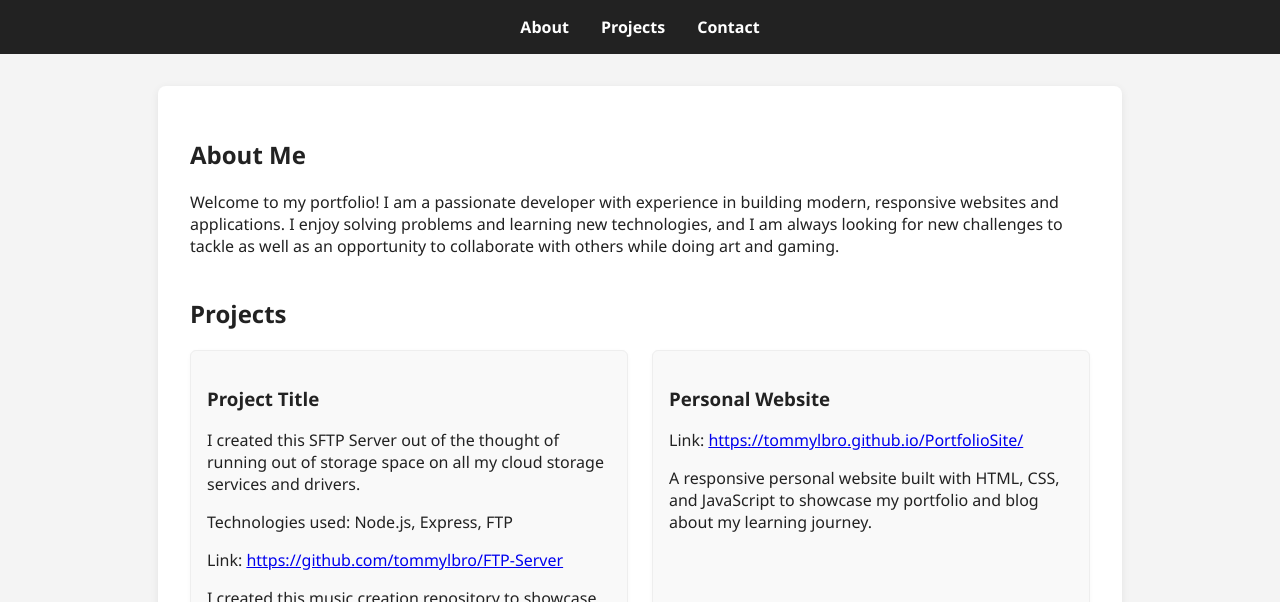
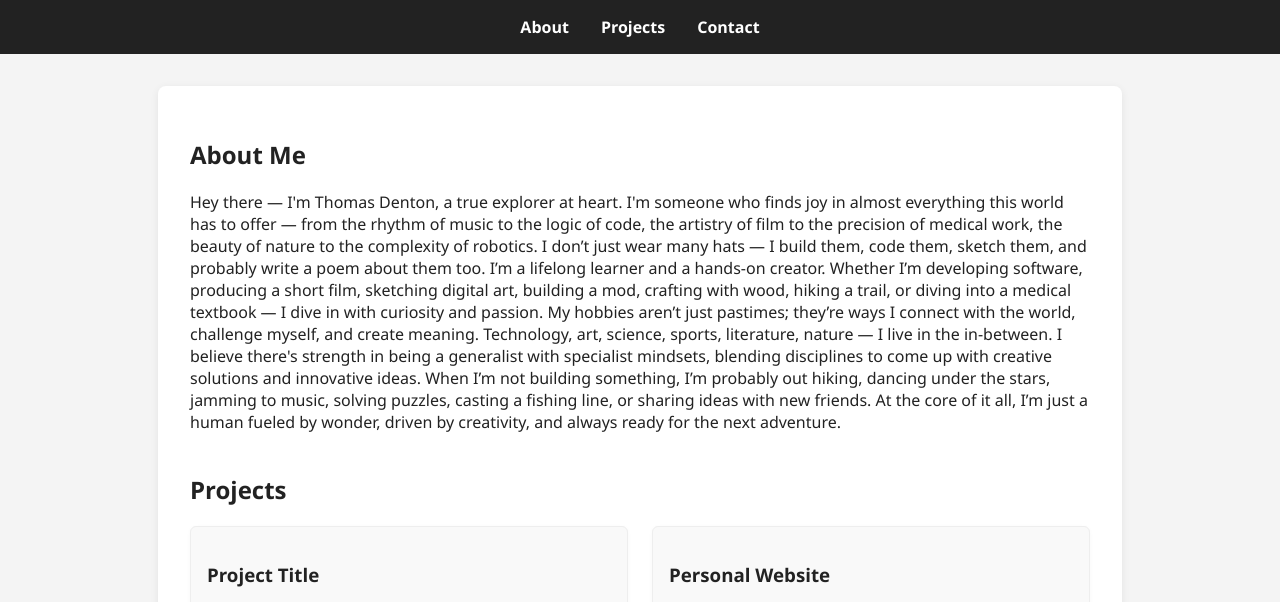
Before and after one commit to tommylbro/Job-Application-Portfolio, a plain HTML site: page index.html in a window 1280 px wide. Shown: the part 129-731 px from the top of the page. Drawn offline with Linux system fonts and the light colour scheme.

Commit message:
Add files via upload

```diff
--- a/index.html
+++ b/index.html
@@ -21,7 +21,13 @@
     <main>
         <section id="about">
             <h2>About Me</h2>
-            <p>Welcome to my portfolio! I am a passionate developer with experience in building modern, responsive websites and applications. I enjoy solving problems and learning new technologies, and I am always looking for new challenges to tackle as well as an opportunity to collaborate with others while doing art and gaming.</p>
+            <p>Hey there — I'm Thomas Denton, a true explorer at heart. I'm someone who finds joy in almost everything this world has to offer — from the rhythm of music to the logic of code, the artistry of film to the precision of medical work, the beauty of nature to the complexity of robotics. I don’t just wear many hats — I build them, code them, sketch them, and probably write a poem about them too.
+
+I’m a lifelong learner and a hands-on creator. Whether I’m developing software, producing a short film, sketching digital art, building a mod, crafting with wood, hiking a trail, or diving into a medical textbook — I dive in with curiosity and passion. My hobbies aren’t just pastimes; they’re ways I connect with the world, challenge myself, and create meaning.
+
+Technology, art, science, sports, literature, nature — I live in the in-between. I believe there's strength in being a generalist with specialist mindsets, blending disciplines to come up with creative solutions and innovative ideas.
+
+When I’m not building something, I’m probably out hiking, dancing under the stars, jamming to music, solving puzzles, casting a fishing line, or sharing ideas with new friends. At the core of it all, I’m just a human fueled by wonder, driven by creativity, and always ready for the next adventure.</p>
         </section>
         <section id="projects">
             <h2>Projects</h2>
```
